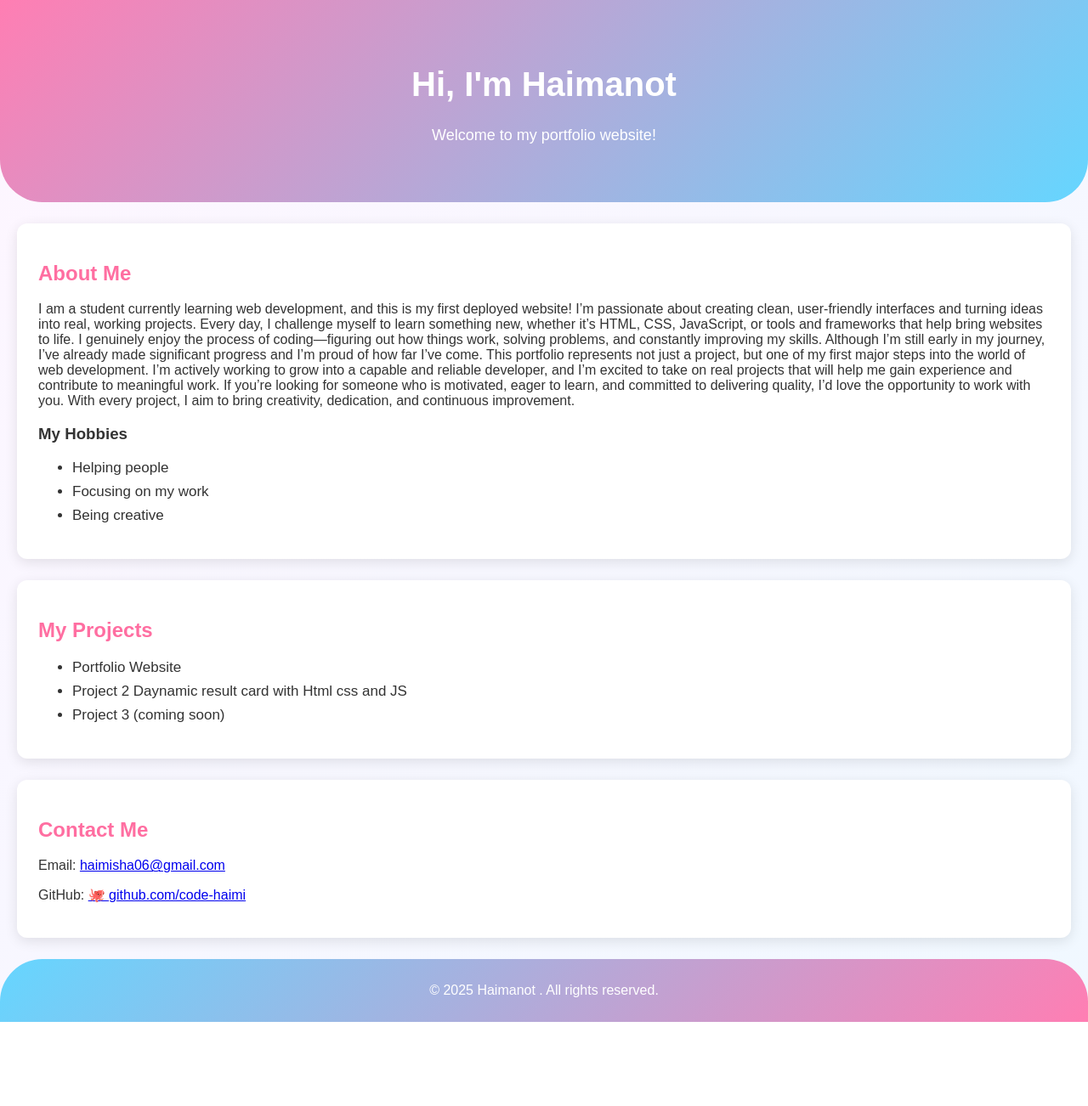
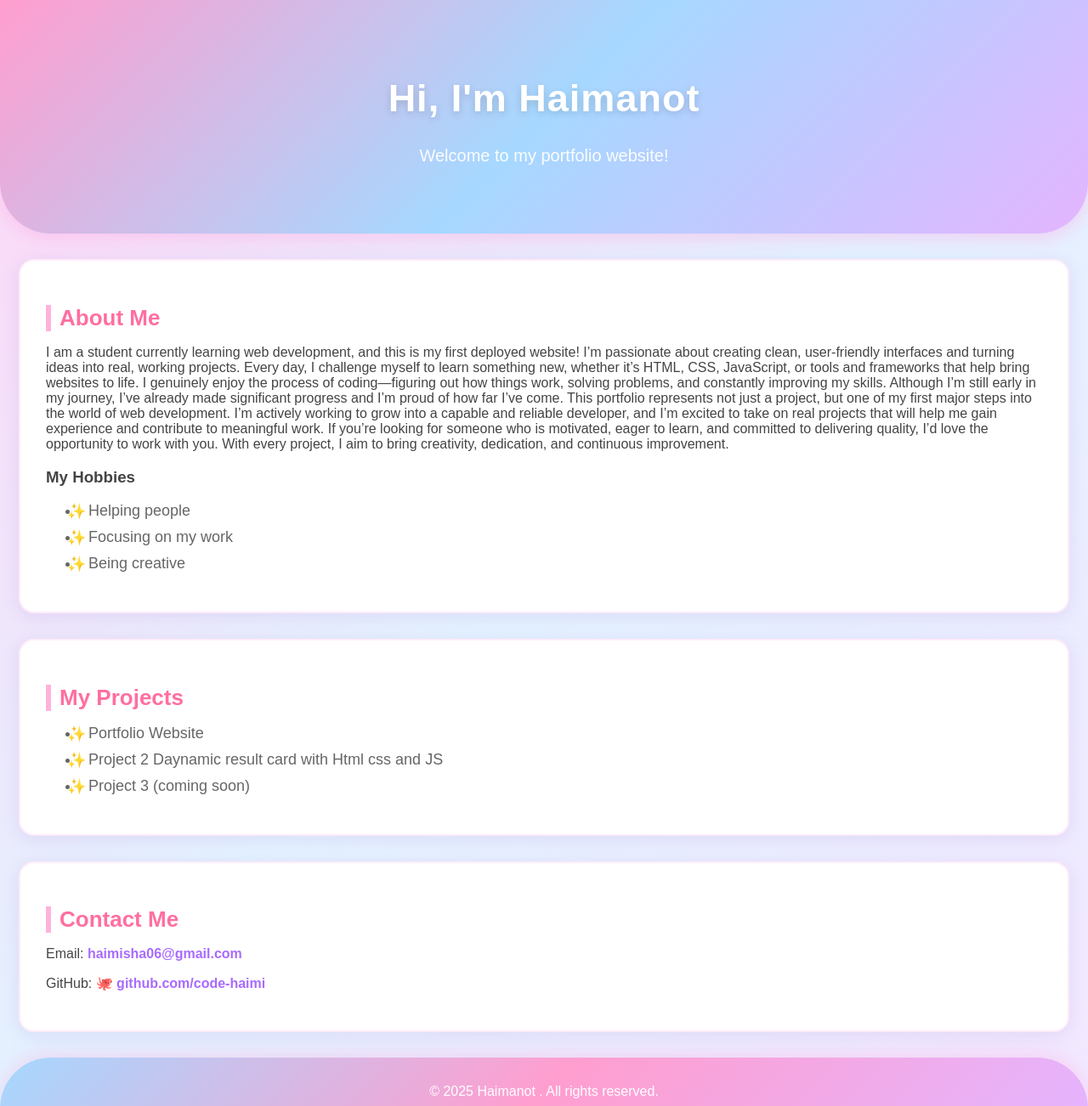
Before and after one commit to code-haimi/github-portifolio, a plain HTML site: page index.html in a window 1280 px wide. Shown: the top 1302 px of the page at 85% size. Before the commit the page ends 1203 px from the top, so only its background shows below. Drawn offline with Linux system fonts and the light colour scheme.

Commit message:
Update style.css

```diff
--- a/style.css
+++ b/style.css
@@ -3,53 +3,94 @@ body {
     font-family: "Poppins", Arial, sans-serif;
     margin: 0;
     padding: 0;
-    background: linear-gradient(135deg, #fef6ff, #f0f8ff);
-    color: #333;
+    background: linear-gradient(135deg, #ffd6f6, #e3f2ff, #f3e8ff);
+    color: #444;
+    transition: all 0.3s ease;
 }
 
 /* Header */
 header {
-    background: linear-gradient(135deg, #ff7eb3, #65d6ff);
+    background: linear-gradient(135deg, #ff9ecf, #a6d8ff, #e4b5ff);
     color: white;
-    padding: 50px;
+    padding: 60px;
     text-align: center;
-    border-bottom-left-radius: 50px;
-    border-bottom-right-radius: 50px;
+    border-bottom-left-radius: 60px;
+    border-bottom-right-radius: 60px;
+    box-shadow: 0 6px 20px rgba(255, 160, 225, 0.4);
 }
 
 header h1 {
-    font-size: 40px;
+    font-size: 45px;
+    letter-spacing: 1px;
+    text-shadow: 0px 3px 8px rgba(0, 0, 0, 0.15);
 }
 
 header p {
-    font-size: 18px;
+    font-size: 20px;
+    opacity: 0.95;
 }
 
 /* Section style */
 section {
     background: white;
-    padding: 25px;
-    margin: 25px 20px;
-    border-radius: 12px;
-    box-shadow: 0px 4px 15px rgba(0, 0, 0, 0.1);
+    padding: 30px;
+    margin: 30px 22px;
+    border-radius: 18px;
+    box-shadow: 0px 4px 20px rgba(150, 100, 200, 0.15);
+    border: 2px solid rgba(255, 160, 225, 0.2);
+    transition: transform 0.2s ease, box-shadow 0.2s ease;
+}
+
+section:hover {
+    transform: translateY(-4px);
+    box-shadow: 0px 8px 28px rgba(150, 100, 200, 0.25);
 }
 
 section h2 {
     color: #ff6ea1;
+    font-size: 26px;
+    border-left: 6px solid #ffb3db;
+    padding-left: 10px;
+    margin-bottom: 15px;
 }
 
 /* Hobbies list */
 section ul li {
-    margin-bottom: 8px;
-    font-size: 17px;
+    margin-bottom: 10px;
+    font-size: 18px;
+    color: #666;
+    padding-left: 10px;
+    position: relative;
+}
+
+section ul li::before {
+    content: "✨";
+    position: absolute;
+    left: -15px;
+    top: 0;
+}
+
+/* Contact links */
+a {
+    color: #a86bff;
+    text-decoration: none;
+    font-weight: 600;
+}
+
+a:hover {
+    color: #ff6ea1;
+    text-shadow: 0 0 6px rgba(255, 150, 200, 0.6);
 }
 
 /* Footer */
 footer {
-    background: linear-gradient(135deg, #65d6ff, #ff7eb3);
-    padding: 12px;
+    background: linear-gradient(135deg, #a6d8ff, #ff9ecf, #e4b5ff);
+    padding: 15px;
     text-align: center;
     color: white;
-    border-top-left-radius: 50px;
-    border-top-right-radius: 50px;
+    border-top-left-radius: 60px;
+    border-top-right-radius: 60px;
+    margin-top: 30px;
+    box-shadow: 0 -6px 20px rgba(255, 160, 225, 0.3);
+    font-weight: 500;
 }
```
